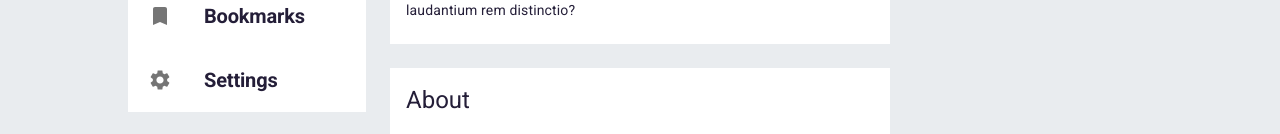
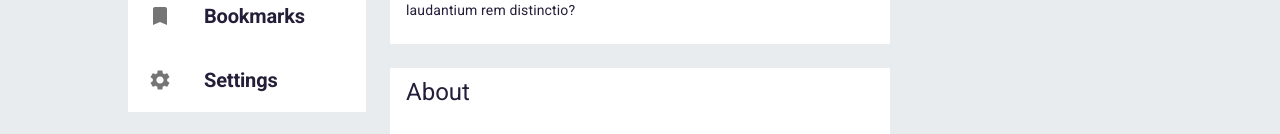
Before and after one commit to jpzambranoleon/project-neo-front-end, a React (Create React App) app: page /profile in a window 1280 px wide. Shown: the part 640-774 px from the top of the page. Built offline with nearby package versions, Linux system fonts and the light colour scheme.

Commit message:
updated Skills.jsx

```diff
--- a/src/pages/profilePage/components/Skills.jsx
+++ b/src/pages/profilePage/components/Skills.jsx
@@ -1,13 +1,13 @@
-import { Box, CardContent, Typography } from "@mui/material";
+import { Box, CardContent, ListItem, Typography } from "@mui/material";
 
 const Skills = () => {
     return (
         <Box sx={{ mt: 3, bgcolor: "white" }}>
-            <CardContent>
+            <ListItem>
                 <Typography variant="h5">
                     About
                 </Typography>
-            </CardContent>
+            </ListItem>
             <CardContent>
                 <Typography variant="body2">
                     Lorem ipsum dolor sit amet consectetur adipisicing elit.
```
